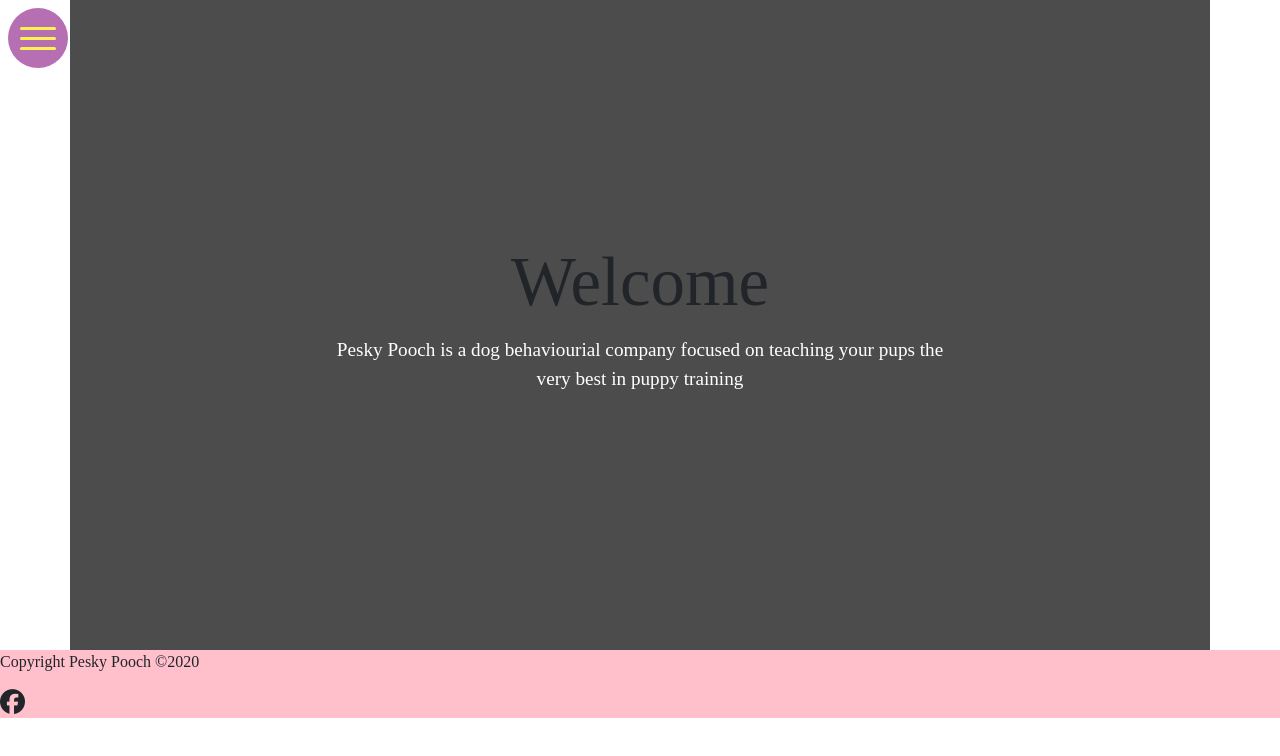
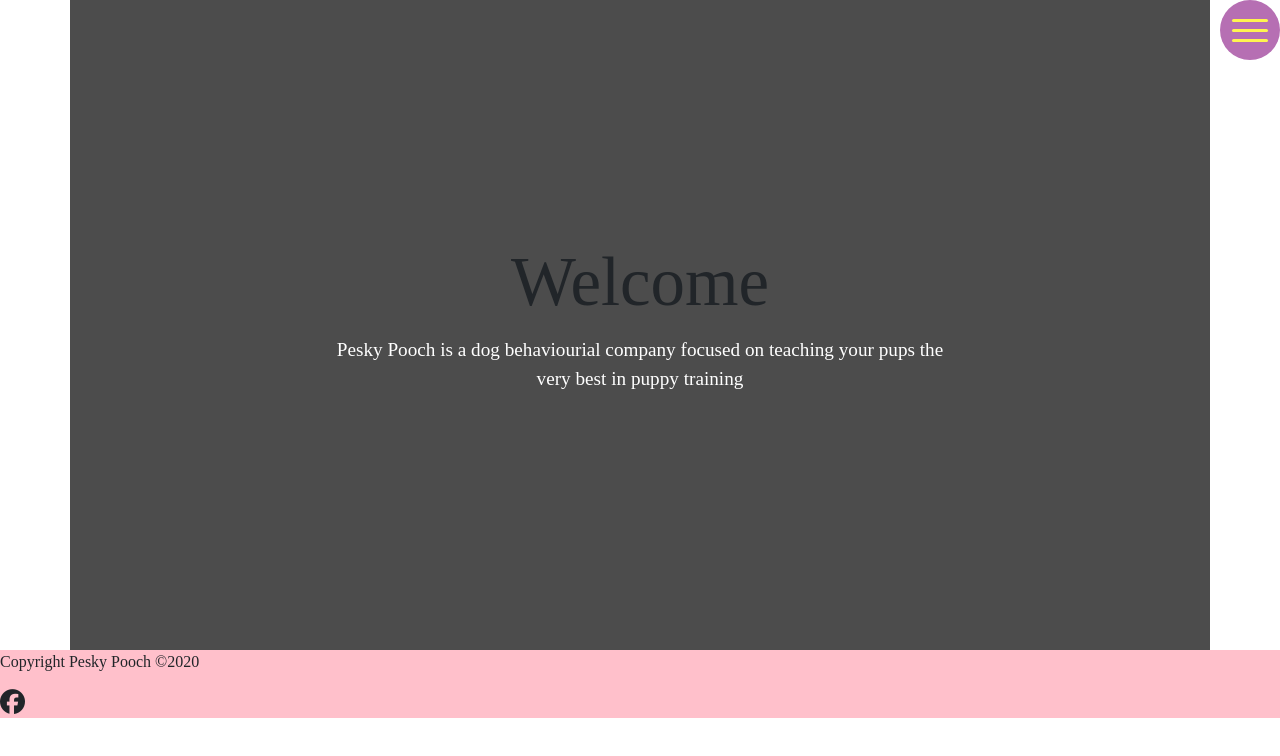
Before and after one commit to Coencidental/T3A2_Pesky_Pooch, a React (Create React App) app: page / in a window 1280 px wide. Shown: the top 756 px of the page. Built offline with nearby package versions, Linux system fonts and the light colour scheme; a web font is replaced by a local one.

Commit message:
navbar styling

```diff
--- a/src/styles/styles.scss
+++ b/src/styles/styles.scss
@@ -68,6 +68,10 @@ margin-bottom: 0.8rem;
 }
 
 .menu-container {
+  width: 100%;
+  display: flex;
+  justify-content: flex-end;
+  align-items: flex-end;
   position: fixed;
   top: 0;
   left: 0;
@@ -75,7 +79,6 @@ margin-bottom: 0.8rem;
 }
 
 .toggler {
-  position: absolute;
   top: 0.5rem;
   left: 0.5rem;
   width: 60px;
@@ -87,7 +90,6 @@ margin-bottom: 0.8rem;
 }
 
 .hamburger {
-  position: absolute;
   top: 0.5rem;
   left: 0.5rem;
   width: 60px;
@@ -101,7 +103,7 @@ margin-bottom: 0.8rem;
 }
 
 .hamburger>div {
-  position: absolute;
+  position: relative;
   width: 60%;
   height: 3px;
   border-radius: 1.5px;
@@ -153,6 +155,9 @@ margin-bottom: 0.8rem;
 }
 
 .menu {
+  display: flex;
+  justify-content: right;
+  align-items: right;
   position: fixed;
   top: 0;
   left: 0;
```
